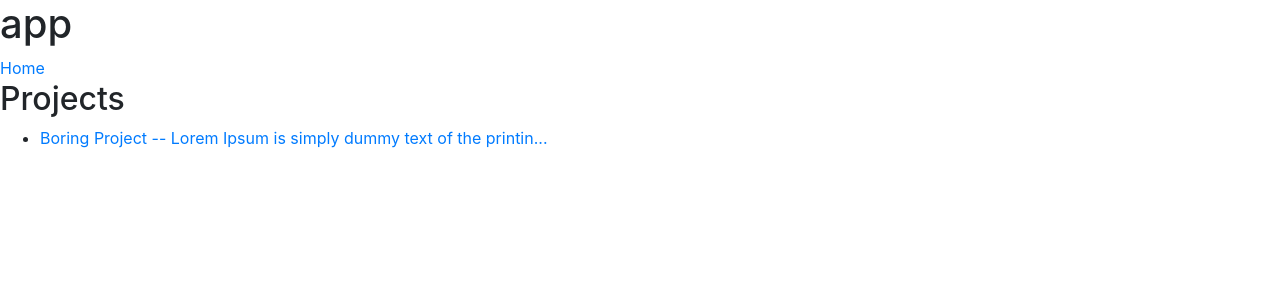
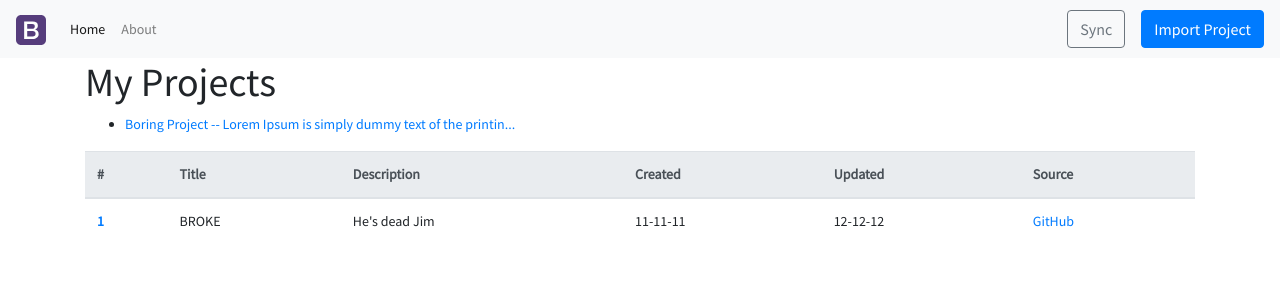
Before and after one commit to cse403trackforever/webapp, an Angular app: page /home in a window 1280 px wide. Shown: the top 300 px of the page. Built offline with nearby package versions, Linux system fonts and the light colour scheme.

Commit message:
Initial work for navigation bar

```diff
--- a/src/app/app.component.html
+++ b/src/app/app.component.html
@@ -1,5 +1,27 @@
-<h1>{{title}}</h1>
-<nav>
-  <a routerLink="/home">Home</a>
+<!-- navigation bar -->
+<nav class="navbar navbar-expand-md navbar-light bg-light">
+  <a class="navbar-brand" href="#"><img src="/assets/navbar-icon.svg" width="30" height="30" alt=""></a>
+  <button class="navbar-toggler" type="button" data-toggle="collapse" data-target="#navbarsExampleDefault" aria-controls="navbarsExampleDefault" aria-expanded="false" aria-label="Toggle navigation">
+    <span class="navbar-toggler-icon"></span>
+  </button>
+
+  <div class="collapse navbar-collapse" id="navbarsExampleDefault">
+    <ul class="navbar-nav mr-auto">
+      <li class="nav-item active">
+        <a class="nav-link" href="#">Home <span class="sr-only">(current)</span></a>
+      </li>
+      <li class="nav-item">
+        <a class="nav-link" href="#">About</a>
+      </li>
+    </ul>
+    <form class="form-inline">
+      <button class="btn btn-outline-secondary">Sync</button>
+      <button class="btn btn-primary ml-3">Import Project</button>
+    </form>
+  </div>
+
 </nav>
-<router-outlet></router-outlet>
+
+<main role="main" class="container">
+  <router-outlet></router-outlet>
+</main>
--- a/src/app/app.component.ts
+++ b/src/app/app.component.ts
@@ -6,5 +6,5 @@ import { Component } from '@angular/core';
   styleUrls: ['./app.component.css']
 })
 export class AppComponent {
-  title = 'app';
+  title = 'Track Forever';
 }
--- a/src/app/home-page/home-page.component.html
+++ b/src/app/home-page/home-page.component.html
@@ -1,4 +1,5 @@
-<h2>Projects</h2>
+<h1>{{title}}</h1>
+
 <div *ngIf="projects">
   <ul>
     <li *ngFor="let project of projects">
@@ -8,3 +9,28 @@
     </li>
   </ul>
 </div>
+
+<div class="table-responsive">
+  <table class="table table-hover">
+      <thead class="thead-light">
+          <tr class="text-nowrap">
+              <th scope="col"># <i class="fas fa-sort-up"></i></th>
+              <th scope="col">Title <i class="fas fa-sort"></i></th>
+              <th scope="col">Description</th>
+              <th scope="col">Created <i class="fas fa-sort"></i></th>
+              <th scope="col">Updated <i class="fas fa-sort"></i></th>
+              <th scope="col">Source <i class="fas fa-sort"></i></th>
+          </tr>
+      </thead>
+      <tbody>
+          <tr>
+              <th scope="row"><a href="">1</a></th>
+              <td>BROKE</td>
+              <td>He's dead Jim</td>
+              <td>11-11-11</td>
+              <td>12-12-12</td>
+              <td><a href="">GitHub</a></td>
+          </tr>
+      </tbody>
+  </table>
+</div>
--- a/src/app/home-page/home-page.component.ts
+++ b/src/app/home-page/home-page.component.ts
@@ -8,6 +8,7 @@ import { ProjectSummary } from '../shared/models/project-summary';
   styleUrls: ['./home-page.component.css']
 })
 export class HomePageComponent implements OnInit {
+  title = "My Projects";
   projects: ProjectSummary[];
 
   constructor(private issueService: IssueService) { }
--- a/src/styles.css
+++ b/src/styles.css
@@ -1,2 +1,9 @@
 /* You can add global styles to this file, and also import other style files */
 @import "~bootstrap/dist/css/bootstrap.css";
+@import url('https://fonts.googleapis.com/css?family=Source+Sans+Pro');
+@import url('https://fonts.googleapis.com/css?family=Roboto');
+
+body {
+    font-family: 'Source Sans Pro', Arial, Helvetica, sans-serif;
+    font-size: 14px;
+}
```
Also changed, not shown: src/assets/navbar-icon.svg (added).
